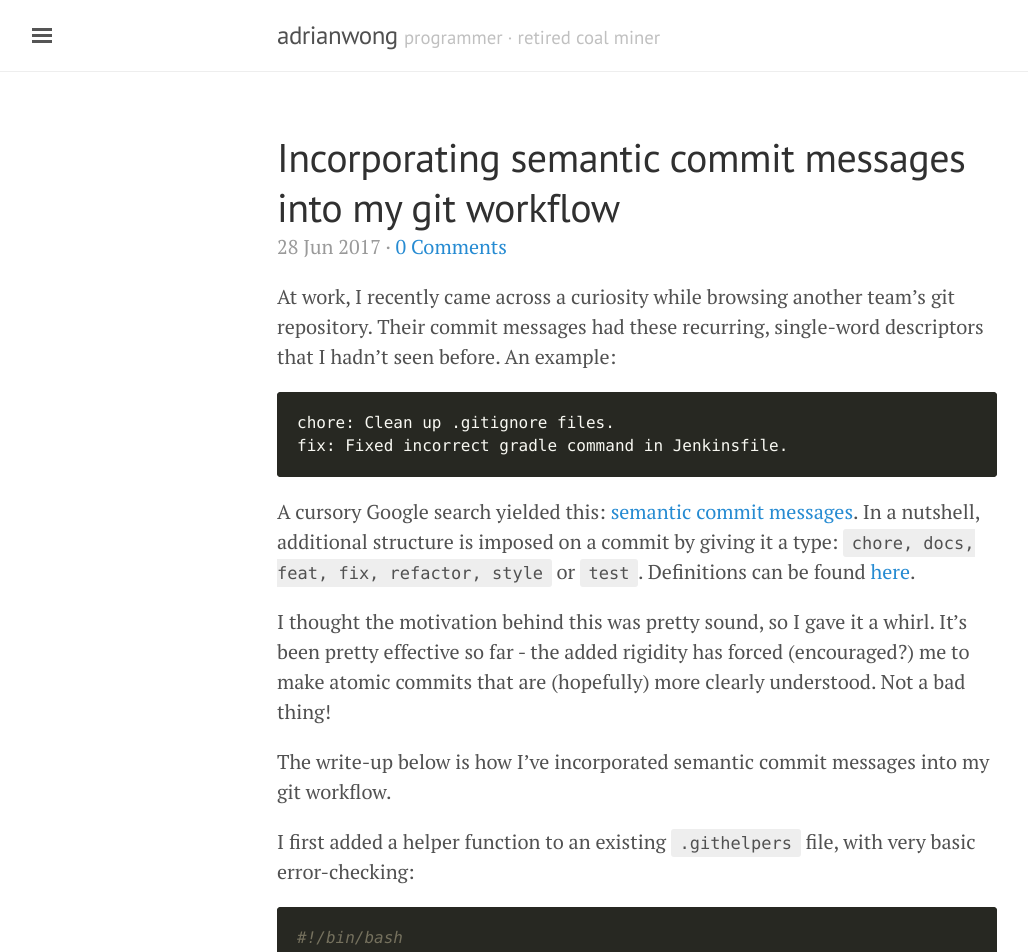
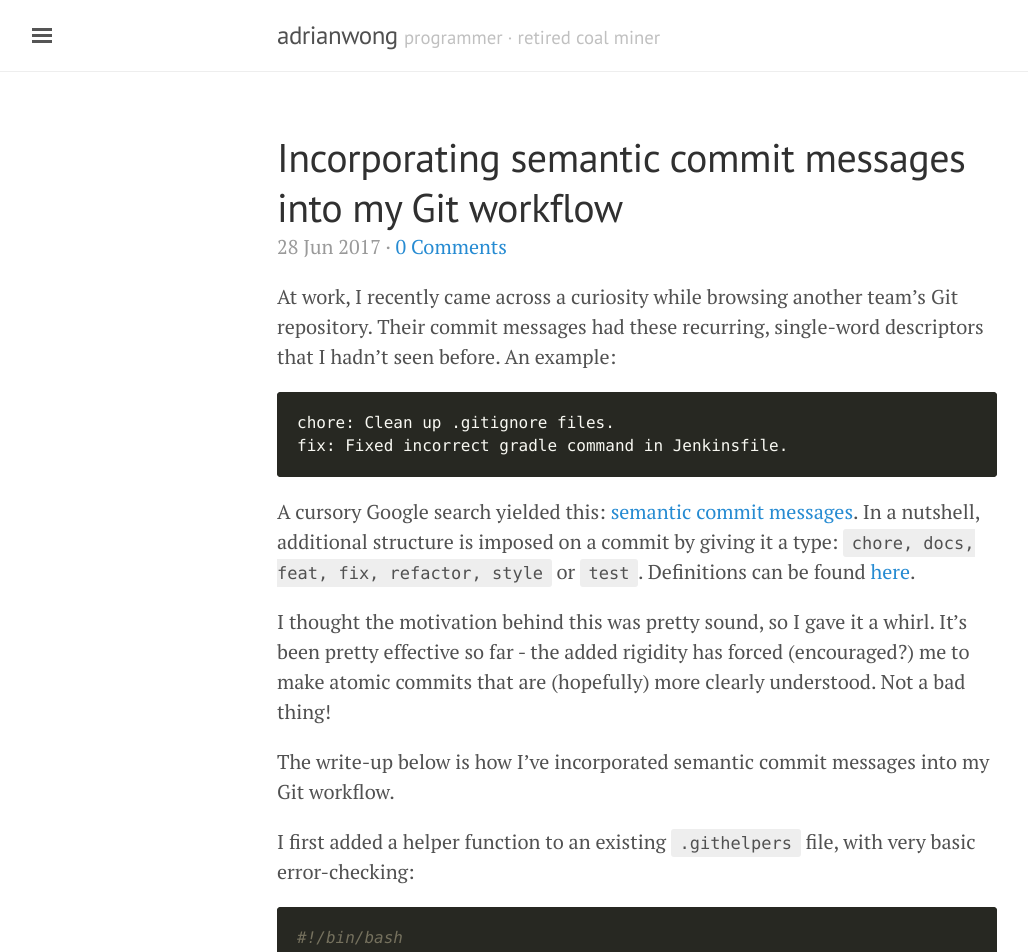
Before and after one commit to adrianwong/adrianwong.github.io, a Jekyll site: the page built from _posts/2017-06-28-semantic-commit-messages.md, in a window 1280 px wide. Shown: the top 952 px of the page, without its empty margins (3-1031 px from the left). Built offline with Jekyll 4.4.1, drawn with Linux system fonts in a browser that asks for light colours; comment, search, counter and statistics services are not loaded.

Commit message:
refactor: Capitalise the 'g' in 'git'

````diff
--- a/_posts/2017-06-28-semantic-commit-messages.md
+++ b/_posts/2017-06-28-semantic-commit-messages.md
@@ -1,11 +1,11 @@
 ---
 layout: post
 comments: true
-title: Incorporating semantic commit messages into my git workflow
+title: Incorporating semantic commit messages into my Git workflow
 redirect_from: /2017/06/28/semantic-commit-messages/
 ---
 
-At work, I recently came across a curiosity while browsing another team's git repository. Their commit messages had these recurring, single-word descriptors that I hadn't seen before. An example:
+At work, I recently came across a curiosity while browsing another team's Git repository. Their commit messages had these recurring, single-word descriptors that I hadn't seen before. An example:
 
 ```
 chore: Clean up .gitignore files.
@@ -16,7 +16,7 @@ A cursory Google search yielded this: [semantic commit messages](https://seespar
 
 I thought the motivation behind this was pretty sound, so I gave it a whirl. It's been pretty effective so far - the added rigidity has forced (encouraged?) me to make atomic commits that are (hopefully) more clearly understood. Not a bad thing!
 
-The write-up below is how I've incorporated semantic commit messages into my git workflow.
+The write-up below is how I've incorporated semantic commit messages into my Git workflow.
 
 I first added a helper function to an existing `.githelpers` file, with very basic error-checking:
 
````
